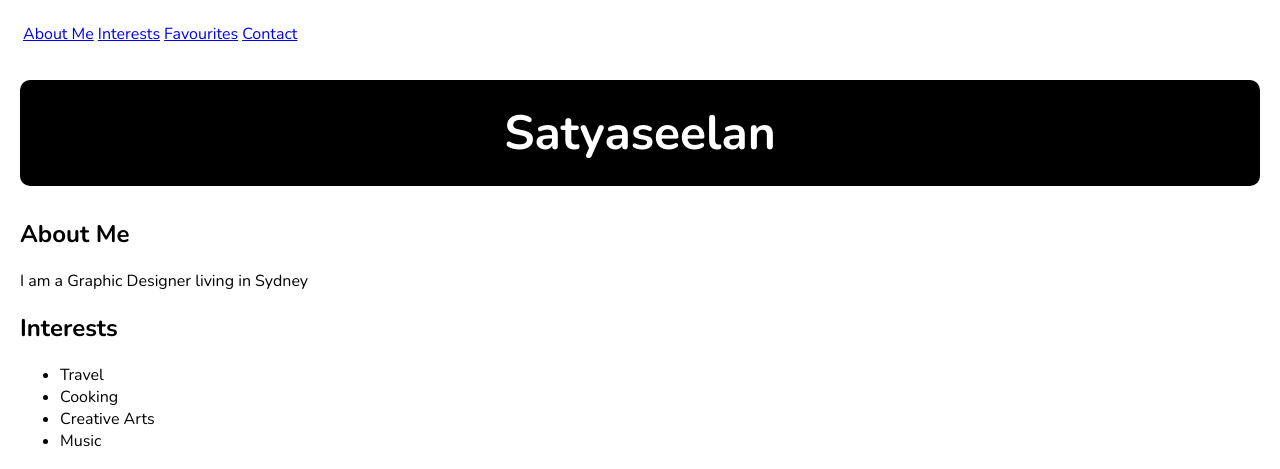
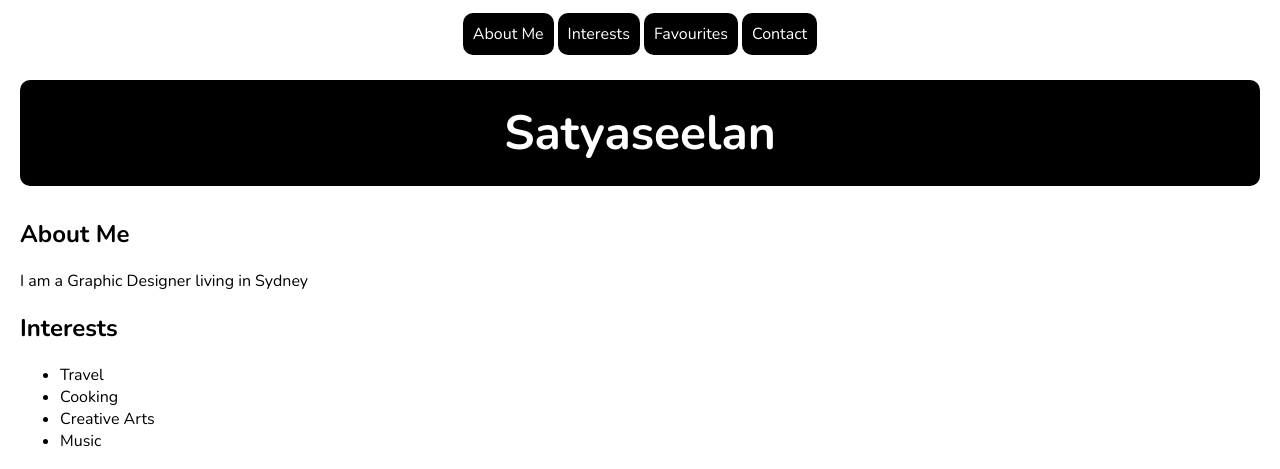
Before and after one commit to vsatya26/vsatya26.github.io, a plain HTML site: page index.html in a window 1280 px wide. Shown: the top 469 px of the page. Drawn offline with nearby package versions, Linux system fonts and the light colour scheme.

Commit message:
Added menubutton class

```diff
--- a/index.html
+++ b/index.html
@@ -9,12 +9,14 @@
 
         <nav>
             <table id="mainMenu" class="center">
-                <tr>
-                    <td><a href="../aboutme.html" class="menu">About Me</a></td>
-                    <td><a href="../interest.html" class="menu">Interests</a></td>
-                    <td><a href="../favourites.html" class="menu">Favourites</a></td>
-                    <td><a href="../contact.html" class="menu">Contact</a></td>
-                </tr>
+                <div>
+                    <tr>
+                        <td><a href="../aboutme.html" class="menubutton">About Me</a></td>
+                        <td><a href="../interest.html" class="menubutton">Interests</a></td>
+                        <td><a href="../favourites.html" class="menubutton">Favourites</a></td>
+                        <td><a href="../contact.html" class="menubutton">Contact</a></td>
+                    </tr>
+                </div>
             </table>
         </nav>
     </head>
--- a/styles.css
+++ b/styles.css
@@ -11,12 +11,11 @@ h1 {
     border-radius: 10px;
     padding: 20px;
     font-size: 48px;
+}
 
-
-a.menu {
+a.menubutton {
     color: white;
     background-color: black;
-    font-weight: bolder;
     text-decoration: none;
     border-radius: 10px;
     border: black;
```
